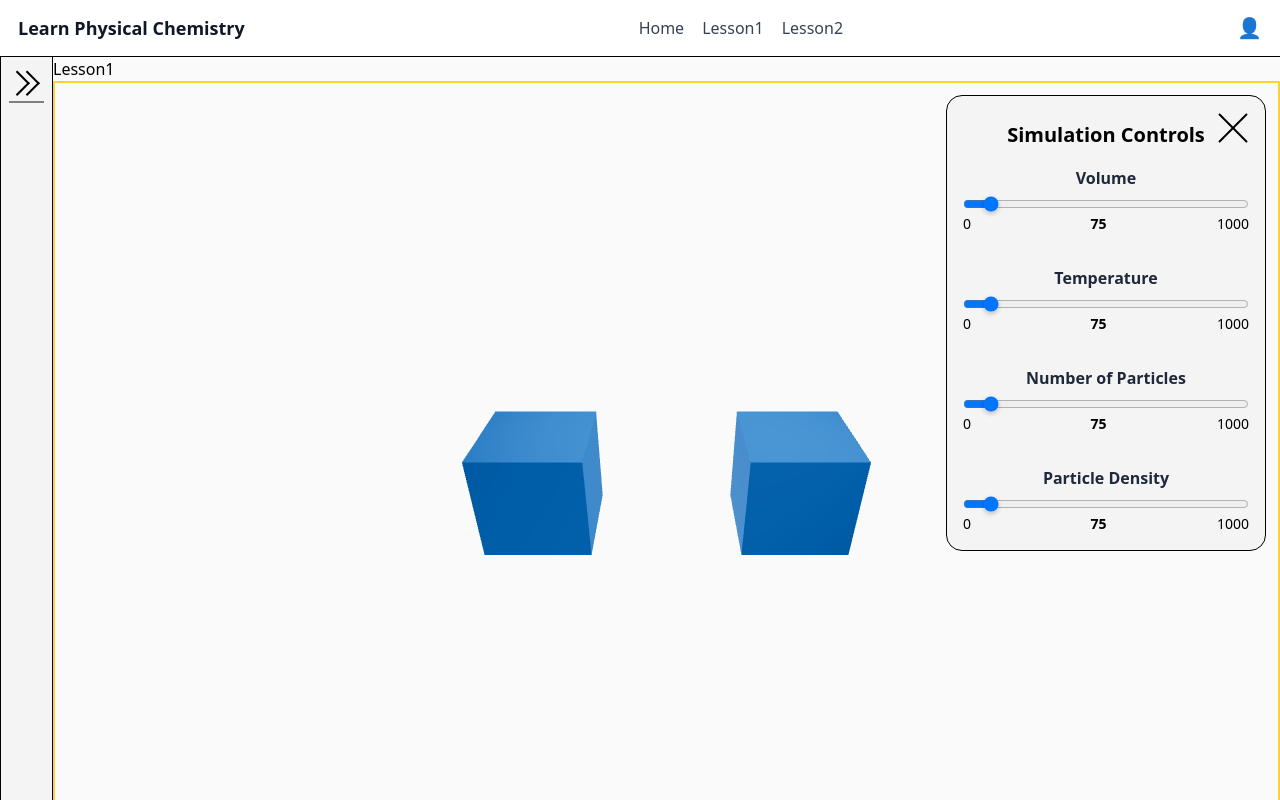
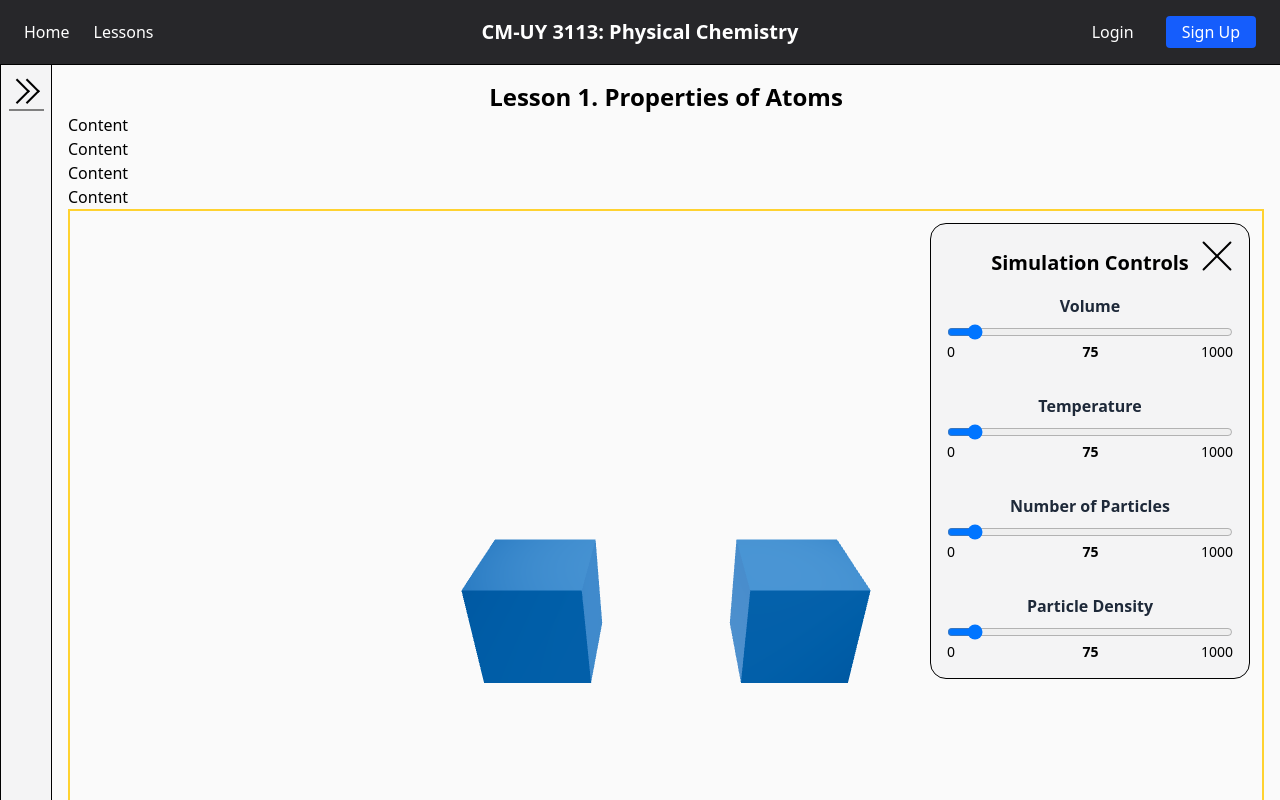
Before and after one commit to william-wei0/PhysicalChem, a React (Vite) app: page /lessons/lesson1 in a window 1280 px wide. Both pictures are taken after a click on the button 310 px from the left and 91 px from the top of the page. Shown: the top 800 px of the page. Built offline with nearby package versions, Linux system fonts and the light colour scheme.

Commit message:
redesigned navbar

```diff
--- a/src/components/Navbar.tsx
+++ b/src/components/Navbar.tsx
@@ -1,24 +1,31 @@
-import { Link } from "react-router"
+import { Link } from "react-router";
 export default function Navbar() {
   return (
-    <>
-      <nav className={"mx-auto py-3.5 px-4.5 flex items-center justify-between gap-4"}>
-        <Link to="/" className={"font-bold text-lg no-underline text-gray-900"}>
-          {/* Replace text with an <img /> if you have a logo image */}
-          Learn Physical Chemistry
-        </Link>
-
-        <div className={"flex gap-4.5 items-center"}>
-          <Link to="/" className={"no-underline text-gray-700 font-medium"}>Home</Link>
-          <Link to="/lessons/lesson1" className={"no-underline text-gray-700 font-medium"}>Lesson1</Link>
-          <Link to="/lessons/lesson2" className={"no-underline text-gray-700 font-medium"}>Lesson2</Link>
+    <nav className="bg-zinc-800 text-white px-6 py-4">
+      <div className="grid grid-cols-3 items-center">
+        {/* Left */}
+        <div className="flex gap-6">
+          <Link to="/" className="hover:text-zinc-300 transition-colors">
+            Home
+          </Link>
+          <Link to="/lessons/lesson1" className="hover:text-zinc-300 transition-colors">
+            Lessons
+          </Link>
         </div>
 
-        <Link to="/" className="no-underline text-gray-900 flex items-center gap-2">
-          <span className="text-xl leading-none" aria-hidden="true">👤</span>
-          <span className="absolute left-[-9999px]">Account</span>
-        </Link>
-      </nav>
-    </>
+        {/* Center */}
+        <h1 className="text-xl font-bold text-center">CM-UY 3113: Physical Chemistry</h1>
+
+        {/* Right */}
+        <div className="flex gap-4 justify-end">
+          <Link to="/login" className="px-4 py-1 hover:text-zinc-300 transition-colors">
+            Login
+          </Link>
+          <Link to="/signup" className="px-4 py-1 bg-blue-600 rounded hover:bg-blue-700 transition-colors">
+            Sign Up
+          </Link>
+        </div>
+      </div>
+    </nav>
   );
 }
--- a/src/components/Sidebar.tsx
+++ b/src/components/Sidebar.tsx
@@ -4,7 +4,6 @@ import {
   AccordionItem,
   AccordionTrigger,
 } from "./accordion/accordion";
-import { useState } from "react";
 import { Link } from "react-router";
 import styles from "./styles/sidebar.module.css";
 import MinimizeSidebarButton from "./buttons/MinimizeSidebarButton";
@@ -49,26 +48,32 @@ const section: LinksAccordionProps[] = [
   },
 ];
 
-export default function Sidebar() {
-  const [isSidebarOpen, setIsSidebarOpen] = useState(true);
-
+export default function Sidebar({
+  isOpen,
+  onToggle,
+}: {
+  isOpen: boolean;
+  onToggle: () => void;
+}) {
   return (
-    <>
-      {isSidebarOpen ? (
-        <div className="bg-zinc-100 text-blue p-4 flex-1 border border-black relative">
+    <div
+      className="bg-zinc-100 flex-1 border border-black relative"
+    >
+      {isOpen && (
+        <div className="p-4">
+          {" "}
           <MinimizeSidebarButton
-            onClick={() => setIsSidebarOpen(!isSidebarOpen)}
-            className={"absolute right-2 top-2"}
+            onClick={onToggle}
+            className="absolute right-2 top-2 z-10"
           />
             <header className="text-center font-bold text-lg p-2">
               Unit Lessons
             </header>
-          <div className="">
+            <div>
               <Accordion>
                 {section.map((item) => (
                   <AccordionItem id={item.id} key={item.id}>
                     <AccordionTrigger className={item.triggerClassName}>
-                    {" "}
                       {item.title}
                     </AccordionTrigger>
                     <AccordionContent className={item.contentClassName}>
@@ -79,11 +84,12 @@ export default function Sidebar() {
               </Accordion>
             </div>
           </div>
-      ) : (
-        <div className="bg-zinc-100 text-blue flex-1 border border-black relative">
-          <ExpandSidebarButton onClick={() => setIsSidebarOpen(!isSidebarOpen)} className="h-full" />
+      )}
+      {!isOpen && (
+        <div className="bg-zinc-100 h-full">
+          <ExpandSidebarButton onClick={onToggle} className="h-full" />
         </div>
       )}
-    </>
+    </div>
   );
 }
--- a/src/components/buttons/styles/ExpandCollapseSidebarButtons.module.css
+++ b/src/components/buttons/styles/ExpandCollapseSidebarButtons.module.css
@@ -17,43 +17,61 @@
       &::before,
       &::after {
         border-color: var(--arrow-color-hover);
-
       }
     }
 
     &.left {
       &::before,
       &::after {
-				box-shadow: calc(var(--arrow-size) / -8) calc(var(--arrow-size) / -8) 0 var(--arrow-color);
-
+        box-shadow: calc(var(--arrow-size) / -8) calc(var(--arrow-size) / -8) 0
+          var(--arrow-color);
       }
     }
 
     &.right {
       &::before,
       &::after {
-				box-shadow: calc(var(--arrow-size) / 8) calc(var(--arrow-size) / -8) 0 var(--arrow-color);
+        box-shadow: calc(var(--arrow-size) / 8) calc(var(--arrow-size) / -8) 0
+          var(--arrow-color);
       }
     }
   }
 }
 
-.sidebarButton::after {
-  content: '';
+.sidebarButton.left::after {
+  content: "";
   position: absolute;
   height: 3px;
   width: 0px;
   background: black;
   transition: width 250ms ease-in-out;
-  bottom: calc(var(--padding));
-  right: calc(var(--padding));
+  top: calc(2 * var(--arrow-size) - var(--padding) + 1px);
+  right: calc(var(--padding) - 1px);
 }
 
-.sidebarButton:hover::after {
-  content: '';
+.sidebarButton:hover.left::after {
+  content: "";
   height: 3px;
   background: black;
-  width: calc((var(--arrow-size) + var(--arrow-spacing)));
+  width: calc((var(--arrow-size) + var(--arrow-spacing)) + 1px);
+}
+
+.sidebarButton.right::after {
+  content: "";
+  position: absolute;
+  height: 3px;
+  width: 0px;
+  background: black;
+  transition: width 250ms ease-in-out;
+  top: calc(2 * var(--arrow-size) - var(--padding) + 1px);
+  left: calc(var(--padding) - 1px);
+}
+
+.sidebarButton:hover.right::after {
+  content: "";
+  height: 3px;
+  background: black;
+  width: calc((var(--arrow-size) + var(--arrow-spacing)) + 1px);
 }
 
 .arrow {
@@ -67,17 +85,16 @@
 
   &::before,
   &::after {
-		content: '';
+    content: "";
     position: absolute;
     top: 50%;
     box-sizing: border-box;
     display: inline-block;
-		width: calc(var(--arrow-size) * .7071);
-		height: calc(var(--arrow-size) * .7071);
+    width: calc(var(--arrow-size) * 0.7071);
+    height: calc(var(--arrow-size) * 0.7071);
     border-top: calc(var(--arrow-thickness)) solid var(--arrow-color);
     transition: all 150ms ease-in-out;
   }
-
 
   &.left {
     &::before,
@@ -92,14 +109,16 @@
     }
 
     &::after {
-			left: calc((var(--arrow-size) + var(--arrow-spacing)) / 8 + var(--arrow-spacing));
+      left: calc(
+        (var(--arrow-size) + var(--arrow-spacing)) / 8 + var(--arrow-spacing)
+      );
     }
 
     &:hover::before,
     &:hover::after {
-			box-shadow: calc(-1*var(--arrow-thickness)) calc(-1*var(--arrow-thickness)) 0 var(--arrow-color);
+      box-shadow: calc(-1 * var(--arrow-thickness))
+        calc(-1 * var(--arrow-thickness)) 0 var(--arrow-color);
     }
-
   }
 
   &.right {
@@ -115,12 +134,15 @@
     }
 
     &::after {
-			right: calc((var(--arrow-size) + var(--arrow-spacing)) / 8 + var(--arrow-spacing));
+      right: calc(
+        (var(--arrow-size) + var(--arrow-spacing)) / 8 + var(--arrow-spacing)
+      );
     }
 
     &:hover::before,
     &:hover::after {
-			box-shadow: calc(var(--arrow-thickness)) calc(var(--arrow-thickness)) 0 var(--arrow-color);
+      box-shadow: calc(var(--arrow-thickness)) calc(var(--arrow-thickness)) 0
+        var(--arrow-color);
     }
   }
 }
--- a/src/components/simulationControls/Slider.tsx
+++ b/src/components/simulationControls/Slider.tsx
@@ -32,8 +32,7 @@ export default function Slider({
             step={step}
             value={currentValue}
             onChange={(e) => handleSliderChange(Number(e.target.value))}
-            className="w-full h-2 cursor-pointer slider"
-            //flex w-56 touch-none items-center py-3 select-none
+            className="w-full h-2 cursor-pointer "
             style={{
               background: `linear-gradient(to right, #3b82f6 0%, #3b82f6 ${percentage}%, #e5e7eb ${percentage}%, #e5e7eb 100%)`,
             }}
@@ -44,7 +43,7 @@ export default function Slider({
         <div className="grid grid-cols-3 text-sm">
           <span>{min}</span>
           <input
-            className="justify-self-center w-full text-center font-bold "
+            className="justify-self-center w-full text-center pl-[1rem] font-bold "
             type="number"
             value={currentValue}
             min={min}
--- a/src/pages/Lessons/LessonLayout.tsx
+++ b/src/pages/Lessons/LessonLayout.tsx
@@ -1,19 +1,30 @@
 import { Outlet } from "react-router-dom";
 import Navbar from "../../components/Navbar";
 import Sidebar from "../../components/Sidebar";
+import { useState } from "react";
 import type { JSX } from "react";
 
+// LessonLayout.tsx
 export default function LessonLayout(): JSX.Element {
+  const [isSidebarOpen, setIsSidebarOpen] = useState(true);
+
   return (
     <div
-      className="min-h-screen grid grid-cols-[auto_auto] grid-rows-[auto_minmax(0,1fr)_auto]
-                [grid-template-areas:'header_header''sidebar_main''footer_footer'] "
+      className="min-h-screen grid grid-rows-[auto_minmax(0,1fr)_auto]
+                [grid-template-areas:'header_header''sidebar_main''footer_footer']
+                transition-[grid-template-columns] duration-500 ease-in-out"
+      style={{
+        gridTemplateColumns: isSidebarOpen ? '350px 1fr' : '52px 1fr'
+      }}
     >
       <header className="[grid-area:header]">
         <Navbar />
       </header>
-      <aside className="[grid-area:sidebar] min-h-0 flex flex-col overflow-auto">
-        <Sidebar/>
+      <aside className="[grid-area:sidebar] min-h-0 flex flex-col overflow-hidden">
+        <Sidebar
+          isOpen={isSidebarOpen}
+          onToggle={() => setIsSidebarOpen(!isSidebarOpen)}
+        />
       </aside>
       <main className="[grid-area:main] min-h-0 flex flex-col overflow-auto border-t bg-zinc-50">
         <Outlet />
--- a/src/pages/Lessons/Unit1Pages/Lesson1Page.tsx
+++ b/src/pages/Lessons/Unit1Pages/Lesson1Page.tsx
@@ -4,8 +4,12 @@ export default function Lesson1Page() {
 
 
   return (
-    <>
-      <h1 className="shrink-0">Lesson1</h1>
+    <div className="p-4">
+      <h1 className="text-center font-bold text-2xl">Lesson 1. Properties of Atoms</h1>
+      <p>Content</p>
+      <p>Content</p>
+      <p>Content</p>
+      <p>Content</p>
       <Lesson1Simulation/>
       <p>Content</p>
       <p>Content</p>
@@ -18,6 +22,6 @@ export default function Lesson1Page() {
       <p>Content</p>
       <p>Content</p>
       <p>Content</p>
-    </>
+    </div>
   );
 }
```
Lines whose indentation alone changed are shown as unchanged.
